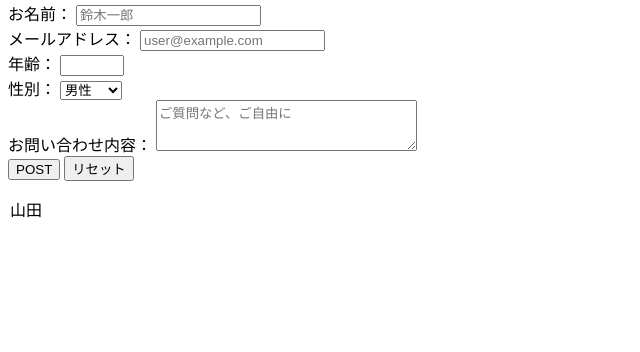
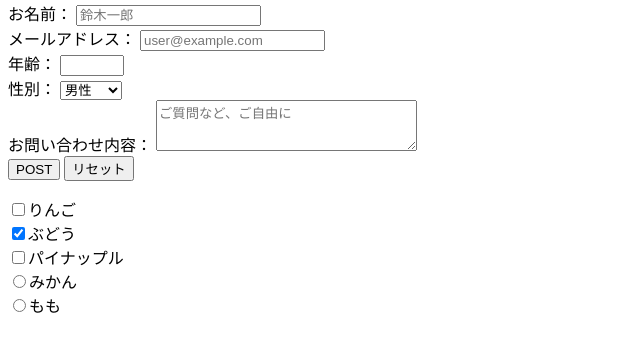
Before and after one commit to KinuGra/learn-markup, a website: page html-basics/20251108.html in a window 1280 px wide. Shown: the part 74-426 px from the top of the page, without its empty margins (0-640 px from the left). Drawn offline with Linux system fonts and the light colour scheme.

Commit message:
checkbox, radioを書いてみた

```diff
--- a/html-basics/20251108.html
+++ b/html-basics/20251108.html
@@ -39,9 +39,11 @@
     <button type="reset">リセット</button>
   </form>
 
-  <checkbox>
-    <option>山田</option>
-  </checkbox>
+  <div><input type="checkbox" />りんご</div>
+  <div><input type="checkbox" checked />ぶどう</div>
+  <div><input type="checkbox" />パイナップル</div>
+  <div><input type="radio" name="test" />みかん</div>
+  <div><input type="radio" name="test" />もも</div>
 </body>
 
 </html>
```
